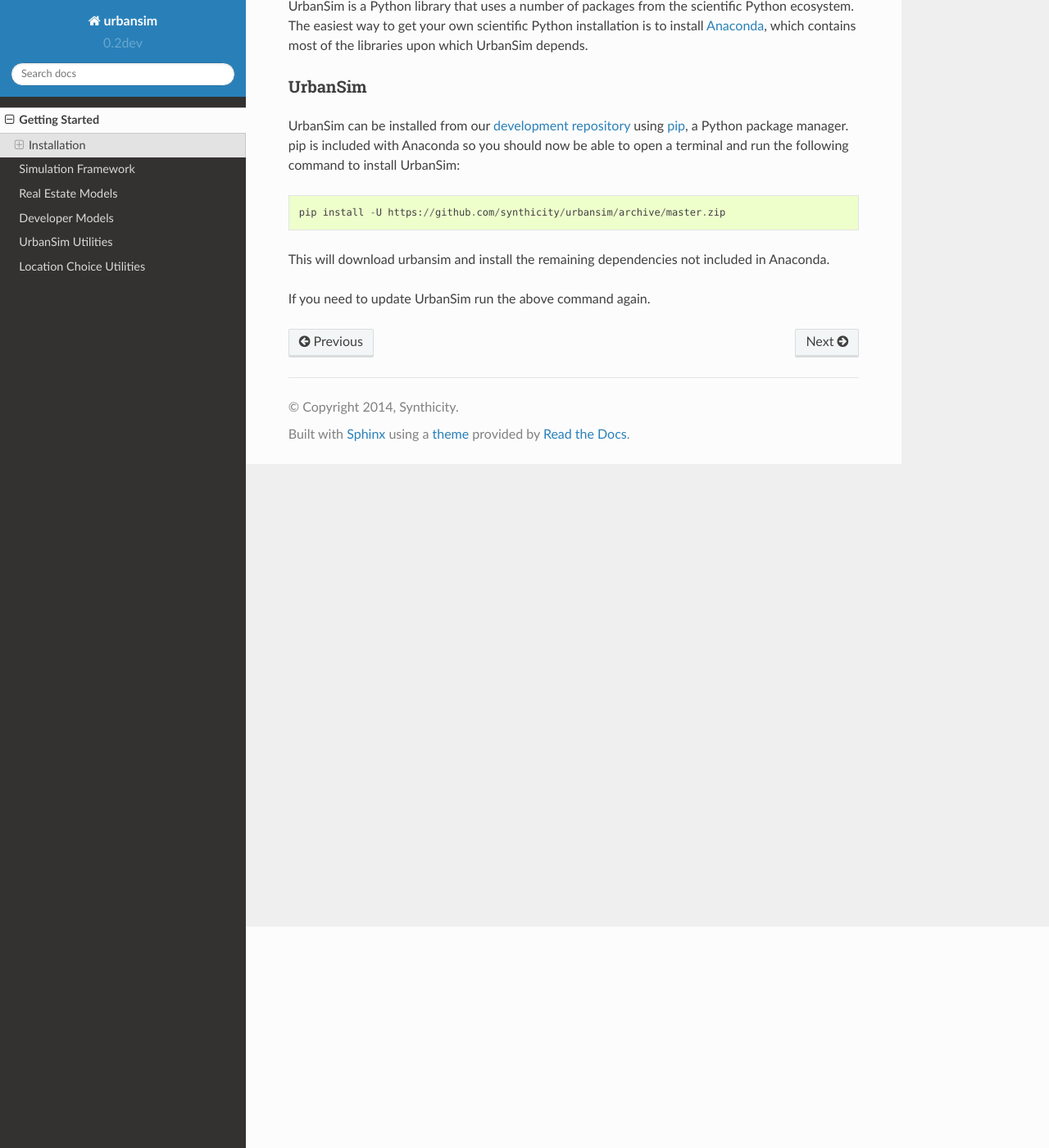
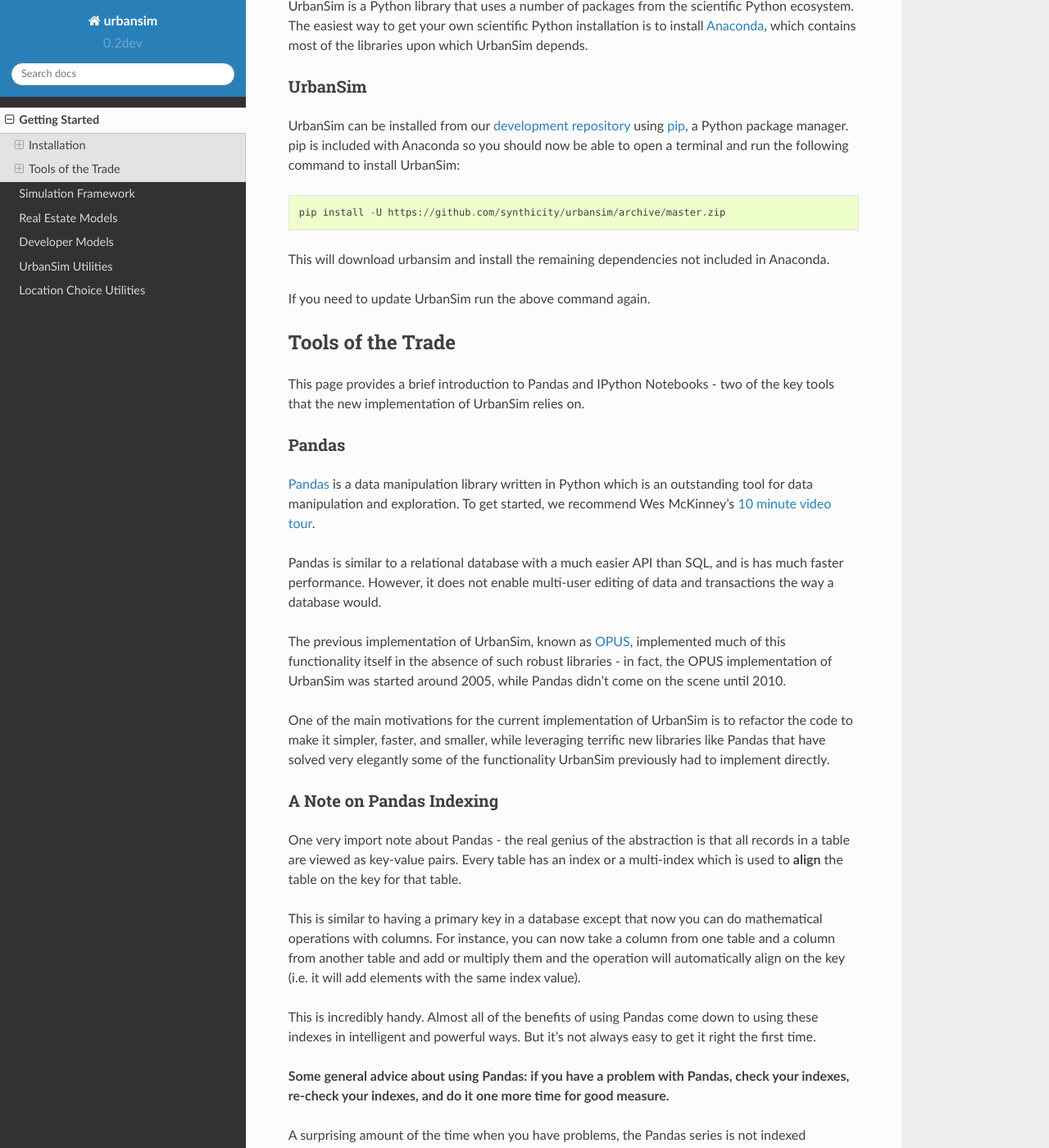
Before and after one commit to UDST/urbansim, a Sphinx documentation site: the page built from docs/gettingstarted.rst, in a window 1280 px wide and 1400 px high, scrolled down 270 px. Shown: the whole window at 82% size. Built offline with Sphinx 7.4.7 and the Read the Docs theme 2.0.0, drawn with Linux system fonts in a browser that asks for light colours; some of the changed text lies outside the part shown.

Commit message:
Update gettingstarted.rst
adding note on pandas / ipython

```diff
--- a/docs/gettingstarted.rst
+++ b/docs/gettingstarted.rst
@@ -28,3 +28,52 @@
 included in Anaconda.
 
 If you need to update UrbanSim run the above command again.
+
+Tools of the Trade
+------------------
+
+This page provides a brief introduction to Pandas and IPython Notebooks  - two of the key tools that the new implementation of UrbanSim relies on.
+
+Pandas
+~~~~~~
+
+`Pandas <http://pandas.pydata.org>`_ is a data manipulation library written in Python which is an outstanding tool for data manipulation and exploration.  To get started, we recommend Wes McKinney's `10 minute video tour <http://vimeo.com/59324550>`_.
+
+Pandas is similar to a relational database with a much easier API than SQL, and is has much faster performance.  However, it does not enable multi-user editing of data and transactions the way a database would.
+
+The previous implementation of UrbanSim, known as `OPUS <http://urbansim.org>`_, implemented much of this functionality itself in the absence of such robust libraries - in fact, the OPUS implementation of UrbanSim was started around 2005, while Pandas didn't come on the scene until 2010.
+
+One of the main motivations for the current implementation of UrbanSim is to refactor the code to make it simpler, faster, and smaller, while leveraging terrific new libraries like Pandas that have solved very elegantly some of the functionality UrbanSim previously had to implement directly.
+
+A Note on Pandas Indexing
+~~~~~~~~~~~~~~~~~~~~~~~~~
+
+One very import note about Pandas - the real genius of the abstraction is that all records in a table are viewed as key-value pairs.  Every table has an index or a multi-index which is used to **align** the table on the key for that table.
+
+This is similar to having a primary key in a database except that now you can do mathematical operations with columns.  For instance, you can now take a column from one table and a column from another table and add or multiply them and the operation will automatically align on the key (i.e. it will add elements with the same index value).
+
+This is incredibly handy.  Almost all of the benefits of using Pandas come down to using these indexes in intelligent and powerful ways.  But it's not always easy to get it right the first time.
+
+**Some general advice about using Pandas: if you have a problem with Pandas, check your indexes, re-check your indexes, and do it one more time for good measure.**
+
+A surprising amount of the time when you have problems, the Pandas series is not indexed correctly when performing the next operation and it is not doing what is intended.  You've been warned.
+
+To be clear, the canonical example might be having a parcel table indexed on parcel id and a building table indexed on building_id, but with an attribute in the buildings table called parcel_id (the foreign key).
+
+The tables can be merged using
+
+``pd.merge(buildings, parcels, left_in="parcel_id", right_index=True, how="left")``
+
+You will do this a lot.  If you want a comparison of SQL and pandas, check out this `series of blog posts <http://www.gregreda.com/2013/01/23/translating-sql-to-pandas-part1/>`_.
+
+IPython
+~~~~~~~
+`IPython <http://ipython.org/>`_ is an interactive Python interpreter that is built on Python that helps when interacting with the operating system, profiling, parallelizing, and with many other things.
+
+One of the best features of IPython is the `IPython notebook <http://ipython.org/notebook.html>`_, which is perfect for interactively executing small cells of Python code.
+
+This also makes the notebook a fantastic pedagogical tool - in other words it's great for demos and communicating both the input and output of Python snippets (e.g. `nbviewer <http://nbviewer.ipython.org/>`_.
+
+Many of the full-size examples of UrbanSim on this site are presented in notebooks.  The notebook is a fantastic tool to develop snippets of code a few lines at a time, and to capture and communicate higher-level workflows.  We use notebooks a LOT, and they are a wonderful way to avoid the command line in a cross-platform way.
+
+In many cases, you can write entire UrbanSim models in the notebook, but this is not generally considered the best practice.  It's entirely up to you, though we are more than happy to share with you our insights from many hours of use.
```
